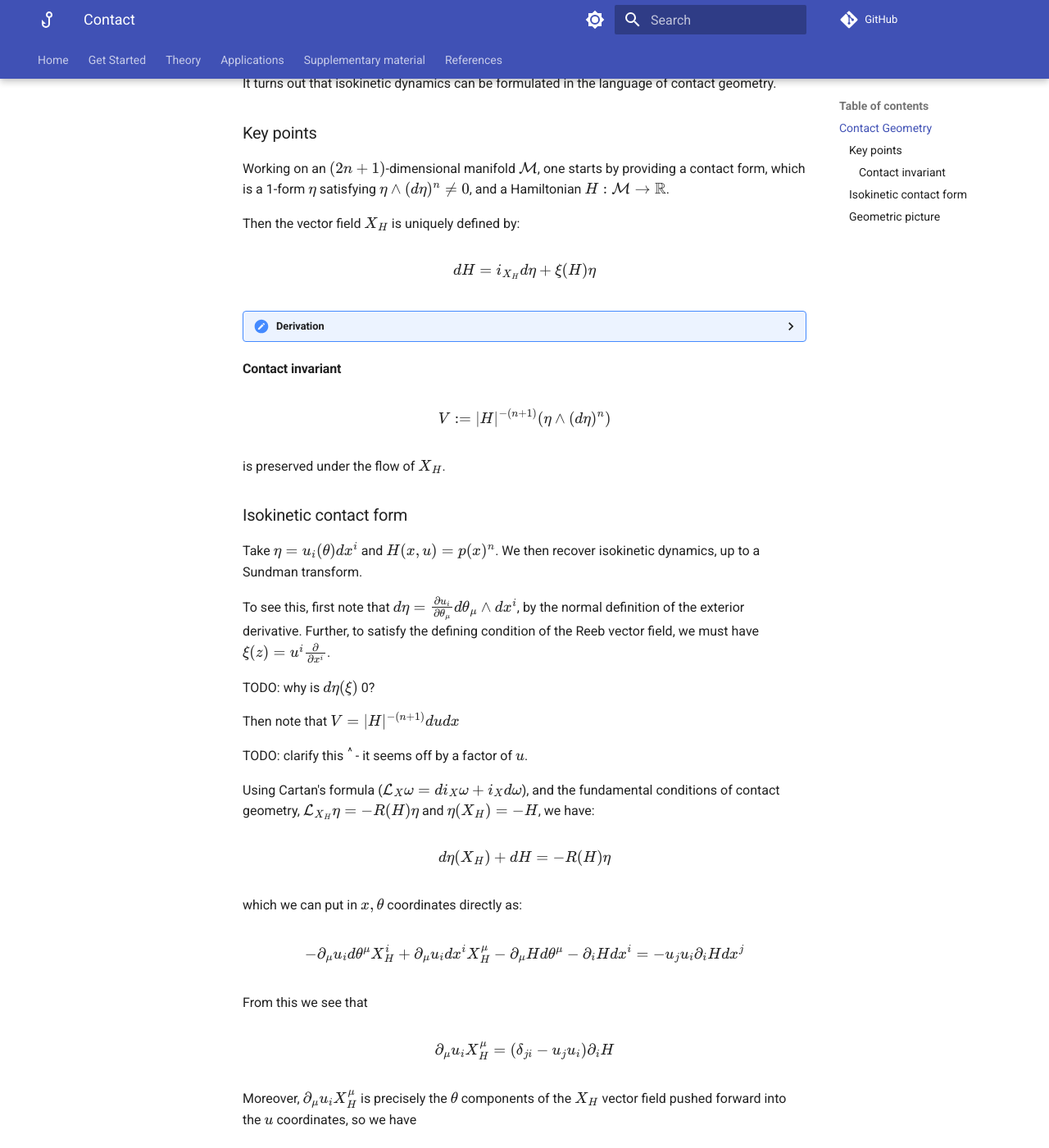
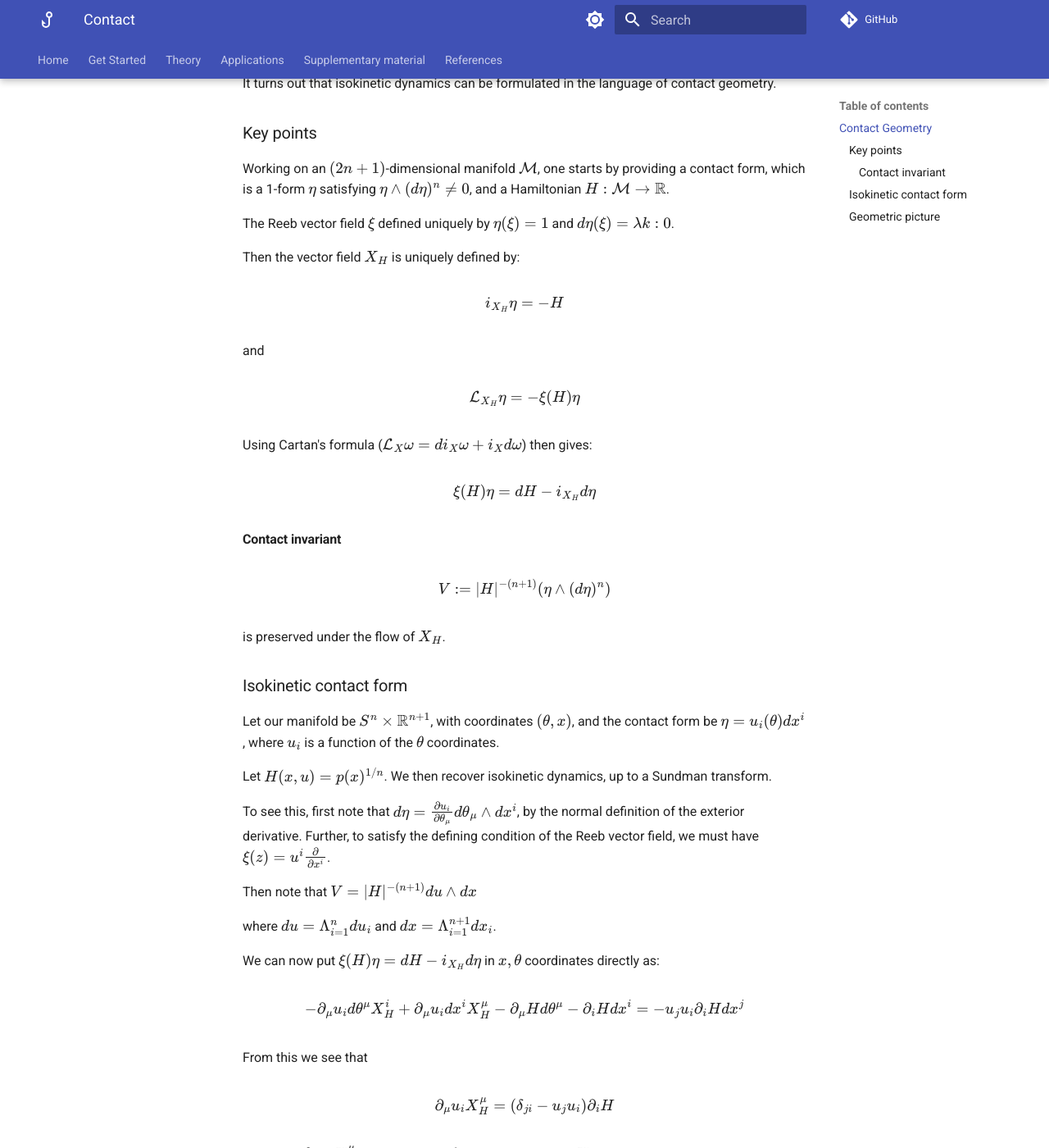
Before and after one commit to reubenharry/mclmc-docs, an MkDocs documentation site: the page built from docs/contact.md, in a window 1280 px wide and 1400 px high, scrolled down 339 px. Shown: the whole window at 82% size. Built offline with MkDocs 1.6.1 and Material for MkDocs 9.7.7, drawn with Linux system fonts in a browser that asks for light colours; comment, search, counter and statistics services are not loaded; some of the changed text lies outside the part shown.

Commit message:
update docs

```diff
--- a/docs/contact.md
+++ b/docs/contact.md
@@ -19,25 +19,24 @@ It turns out that isokinetic dynamics can be formulated in the language of conta
 
 Working on an $(2n+1)$-dimensional manifold $\mathcal{M}$, one starts by providing a contact form, which is a 1-form $\eta$ satisfying $\eta\wedge (d\eta)^n \neq 0$, and a Hamiltonian $H : \mathcal{M} \to \mathbb{R}$.
 
+The Reeb vector field $\xi$ defined uniquely by $\eta(\xi) = 1$ and $d\eta(\xi)=\lambda k:0$.
+
 Then the vector field $X_H$ is uniquely defined by:
 
+$$i_{X_H}\eta = -H$$
+
+and
+
+$$\mathcal{L}_{X_H}\eta = -\xi(H) \eta$$
+
+Using Cartan's formula ($\mathcal{L}_X\omega = di_X\omega + i_Xd\omega$) then gives:
+
 $$
-dH = i_{X_H}d\eta + \xi(H)\eta
+\xi(H)\eta = dH - i_{X_H}d\eta
 $$
 
-??? Derivation
-
-    We start with the defining properties of the contact form, which are given:
-
-    $$i_{X_H}\eta = -H$$
-
-    and
-
-    $$\mathcal{L}_{X_H}\eta = f_H \eta$$
-
-    for some $f_H$, where $\mathcal{L}$ is the Lie derivative.
-
-    The Reeb vector field $\xi$ defined uniquely by $\eta(\xi) = 1$ and $d\eta(\xi)=\lambda k:0$. It can be shown that this implies:
+<!--
+     It can be shown that this implies:
 
     $$
     f_H = -\xi(H)
@@ -51,7 +50,7 @@ $$
 
     $$
     = i_{X_H}d\eta + \xi(H)\eta
-    $$
+    $$ -->
 
 #### Contact invariant
 
@@ -63,23 +62,22 @@ is preserved under the flow of $X_H$.
 
 ### Isokinetic contact form
 
-Take $\eta = u_i(\theta)dx^i$ and $H(x,u) = p(x)^{n}$. We then recover isokinetic dynamics, up to a Sundman transform.
+Let our manifold be $S^n \times \mathbb{R}^{n+1}$, with coordinates $(\theta,x)$, and the contact form be $\eta = u_i(\theta)dx^i$, where $u_i$ is a function of the $\theta$ coordinates.
+
+Let $H(x,u) = p(x)^{1/n}$. We then recover isokinetic dynamics, up to a Sundman transform.
 
 To see this, first note that $d\eta = \frac{\partial u_i}{\partial \theta_\mu}d\theta_\mu\wedge dx^i$, by the normal definition of the exterior derivative. Further, to satisfy the defining condition of the Reeb vector field, we must have $\xi(z)=u^i\frac{\partial}{\partial x^i}$.
 
-TODO: why is $d\eta(\xi)$ 0?
+<!-- TODO: why is $d\eta(\xi)$ 0? -->
 
-Then note that $V = |H|^{-(n+1)}dudx$
+Then note that $V = |H|^{-(n+1)}du\wedge dx$
 
-TODO: clarify this ^^^ - it seems off by a factor of $u$.
+where $du = \Lambda_{i=1}^n du_i$ and $dx = \Lambda_{i=1}^{n+1} dx_i$.
 
-Using Cartan's formula ($\mathcal{L}_X\omega = di_X\omega + i_Xd\omega$), and the fundamental conditions of contact geometry, $\mathcal{L}_{X_H}\eta = -R(H)\eta$ and $\eta(X_H)=-H$, we have:
 
-$$
-d\eta(X_H) + dH = -R(H)\eta
-$$
+<!-- TODO: clarify this ^^^ - it seems off by a factor of $u$. -->
 
-which we can put in $x,
+We can now put $\xi(H)\eta = dH - i_{X_H}d\eta$ in $x,
 \theta$ coordinates directly as:
 
 $$
@@ -95,16 +93,34 @@ $$
 Moreover, $\partial_\mu u_i   X_H^\mu$ is precisely the $\theta$ components of the $X_H$ vector field pushed forward into the $u$ coordinates, so we have
 
 $$
-\dot u = (\delta_{ji}-u_ju_i)\partial_i H
+\dot u_j = (\delta_{ji}-u_ju_i)\partial_i H
 $$
 
-For $\dot x$, we use the condition $\eta(X_H)=u_idx^i = -H$ to solve and find $X_H^i(x,\theta) = -u^iH(x)$, so that
+or in vector notation:
+
+$$
+\dot u = (I - uu^T)\nabla H
+$$
+
+For $\dot x$, we use the condition $\eta(X_H)=u_iX_H^i = -H$ to solve and find $X_H^i(x,\theta) = -u^iH(x)$, so that
 
 $$
 \dot x = -uH
 $$
 
-From here, we perform a Sundman transform, with $a = -\frac{1}{H}$, to obtain the isokinetic dynamics.
+From here, we perform a Sundman transform, with $a = -\frac{1}{H}$, to obtain the isokinetic dynamics:
+
+
+$$
+\dot x = u
+$$
+
+$$
+\dot u = -(I - uu^T)\nabla \log H = -\frac{1}{d-1}(I - uu^T)\nabla \log p
+$$
+
+where $d = n+1$
+
 
 ### Geometric picture
 
```
Also changed, not shown: docs/choice_of_integrator.md (+21 -22 lines), docs/stochasticthermodynamics.md (+9 -5 lines), docs/tuning.md (+1 -1 lines), docs/we.md (+20 -20 lines).
